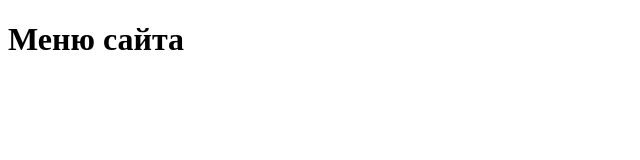
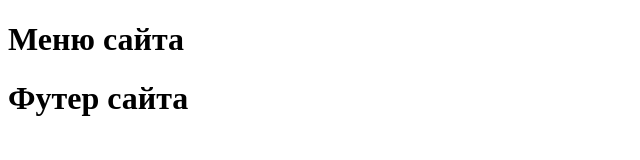
Before and after one commit to ulan-cmd/booking_hotel, a plain HTML site: page index.html in a window 1280 px wide. Shown: the whole page, without its empty margins (0-640 px from the left). Drawn offline with Linux system fonts and the light colour scheme.

Commit message:
feat: added footer

```diff
--- a/index.html
+++ b/index.html
@@ -11,5 +11,8 @@
     <header>
         <h1>Меню сайта</h1>
     </header>
+    <footer>
+        <h1>Футер сайта</h1>
+    </footer>
 </body>
 </html>
```
